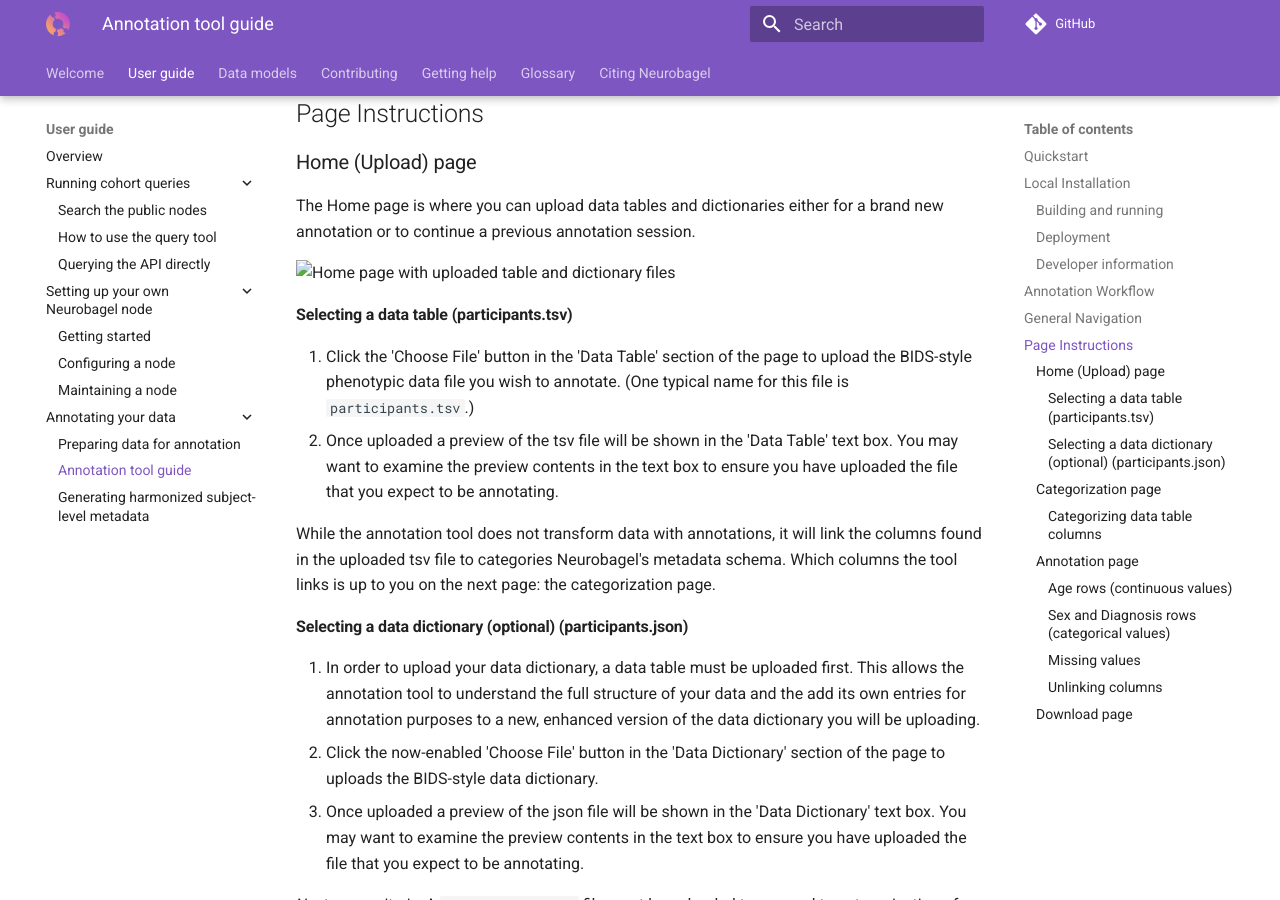
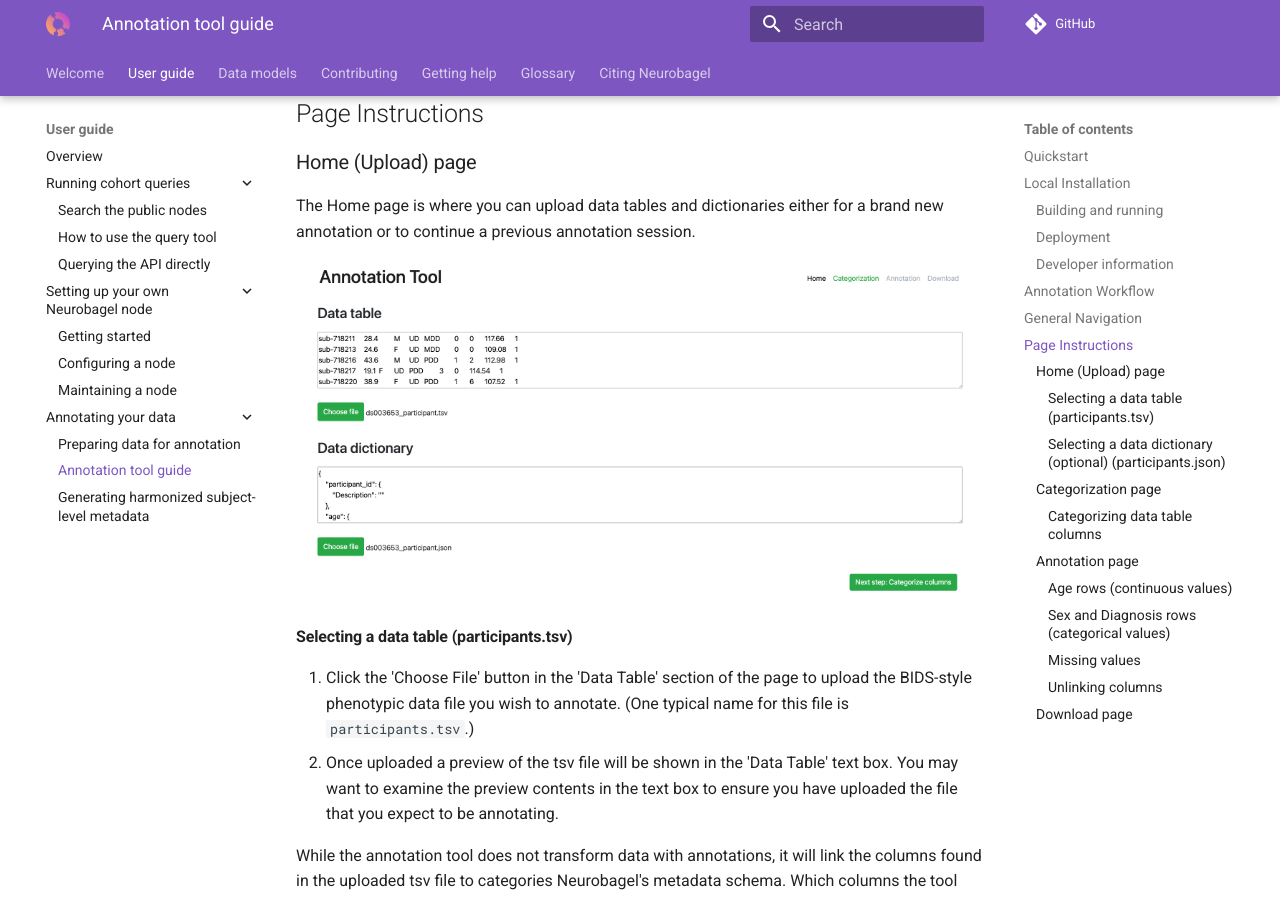
Before and after one commit to neurobagel/documentation, an MkDocs documentation site: the page built from docs/user_guide/annotation_tool.md, in a window 1280 px wide and 900 px high, scrolled down 1911 px. Built offline with MkDocs 1.6.1 and Material for MkDocs 9.7.7, drawn with Linux system fonts in a browser that asks for light colours; emoji names are drawn with the system emoji font; comment, search, counter and statistics services are not loaded.

Commit message:
fix relative links to images

```diff
--- a/docs/user_guide/annotation_tool.md
+++ b/docs/user_guide/annotation_tool.md
@@ -76,7 +76,7 @@ However, special criteria for each page need to be be met in order to move forwa
 
 The Home page is where you can upload data tables and dictionaries either for a brand new annotation or to continue a previous annotation session.
 
-![Home page with uploaded table and dictionary files](./imgs/annotate/readme_home_page.png)
+![Home page with uploaded table and dictionary files](../imgs/annotate/readme_home_page.png)
 
 #### Selecting a data table (participants.tsv)
 
@@ -97,7 +97,7 @@ _Next page criteria:_ A `participants.tsv` file must be uploaded to proceed to c
 
 The Categorization page is where you link the columns in your data table to the categories found in Neurobagel's metadata schema. Current categories include 'Subject ID', 'Age', 'Sex' and 'Diagnosis'. Aside from the 'Subject ID' which is a special case, categories represent different data types, 'Sex' and 'Diagnosis' are categorical while 'Age' is continuous.
 
-![Home page with uploaded table and dictionary files](./imgs/annotate/readme_categorization_page.png)
+![Home page with uploaded table and dictionary files](../imgs/annotate/readme_categorization_page.png)
 
 #### Categorizing data table columns
 
@@ -114,11 +114,11 @@ The Annotation page is where you can annotate the values in your uploaded `parti
 * When multiple columns have been linked with a category, each column will have its own column in the annotation components on the page.
 * Any value in the annotation interface can be marked as a 'missing value' (i.e. `'N/A'`, empty string, etc.)
 
-![Home page with uploaded table and dictionary files](./imgs/annotate/readme_annotation_page.png)
+![Home page with uploaded table and dictionary files](../imgs/annotate/readme_annotation_page.png)
 
 #### Age rows (continuous values)
 
-![Home page with uploaded table and dictionary files](./imgs/annotate/readme_annotation_page_continuous_value.png)
+![Home page with uploaded table and dictionary files](../imgs/annotate/readme_annotation_page_continuous_value.png)
 
 All values for columns categorized as `Age` can be annotated here with a set of continuous value transformations. Clicking on the dropdown will allow you to select a transformation. Current transformations available include `bounded`, `euro`, `float`, `int`, and `iso8601`. The raw values from the column are shown and when a transformation type is selected a preview of how that transformation would alter each raw value is shown.
 
@@ -126,19 +126,19 @@ All values for columns categorized as `Age` can be annotated here with a set of
 
 All values for columns categorized as either `Sex` or `Diagnosis` can be annotated here with labels that come from Neurobagel and the controlled vocabularies it utilizes to help form the Neurobagel metadata model. Clicking on the drop down on each raw value row will allow you to select an appropriate Neurobagel label for this value.
 
-![Home page with uploaded table and dictionary files](./imgs/annotate/readme_annotation_page_categorical_value.png)
+![Home page with uploaded table and dictionary files](../imgs/annotate/readme_annotation_page_categorical_value.png)
 
 #### Missing values
 
 Any continuous or categorical value can be marked as 'missing' via the adjacent `Mark as missing` button. This will remove the value from the annotatable values and place it in the `Missing values` section on the page. This can be undone for any value by clicking the `Not Missing` button in this section of the page.
 
-![Home page with uploaded table and dictionary files](./imgs/annotate/readme_annotation_page_missing_values.png)
+![Home page with uploaded table and dictionary files](../imgs/annotate/readme_annotation_page_missing_values.png)
 
 #### Unlinking columns
 
 Data table columns can also be unlinked (e.g. un-categorized) on the Annotation page in this section of the page labeled `Review the annotated columns`. This will stop the column from being annotated and have any annotations made for its values removed. The change is also reflected on the previous Categorization page.
 
-![Home page with uploaded table and dictionary files](./imgs/annotate/readme_annotation_page_unlinking.png)
+![Home page with uploaded table and dictionary files](../imgs/annotate/readme_annotation_page_unlinking.png)
 
 _Next page criteria:_ At least one annotation must be made from any of the categorized columns
 
@@ -146,4 +146,4 @@ _Next page criteria:_ At least one annotation must be made from any of the categ
 
 Click the <span style="color:green;">download annotated data button</span> to download what we refer to an 'annotated' data dictionary that is a Neurobagel-enhanced BIDS-style data dictionary. This file will include any entries in the original data dictionary that you uploaded on the home page.
 
-![Home page with uploaded table and dictionary files](./imgs/annotate/readme_download_button.png)
+![Home page with uploaded table and dictionary files](../imgs/annotate/readme_download_button.png)
```
Also changed, not shown: docs/user_guide/getting_started.md (+2 -2 lines).
